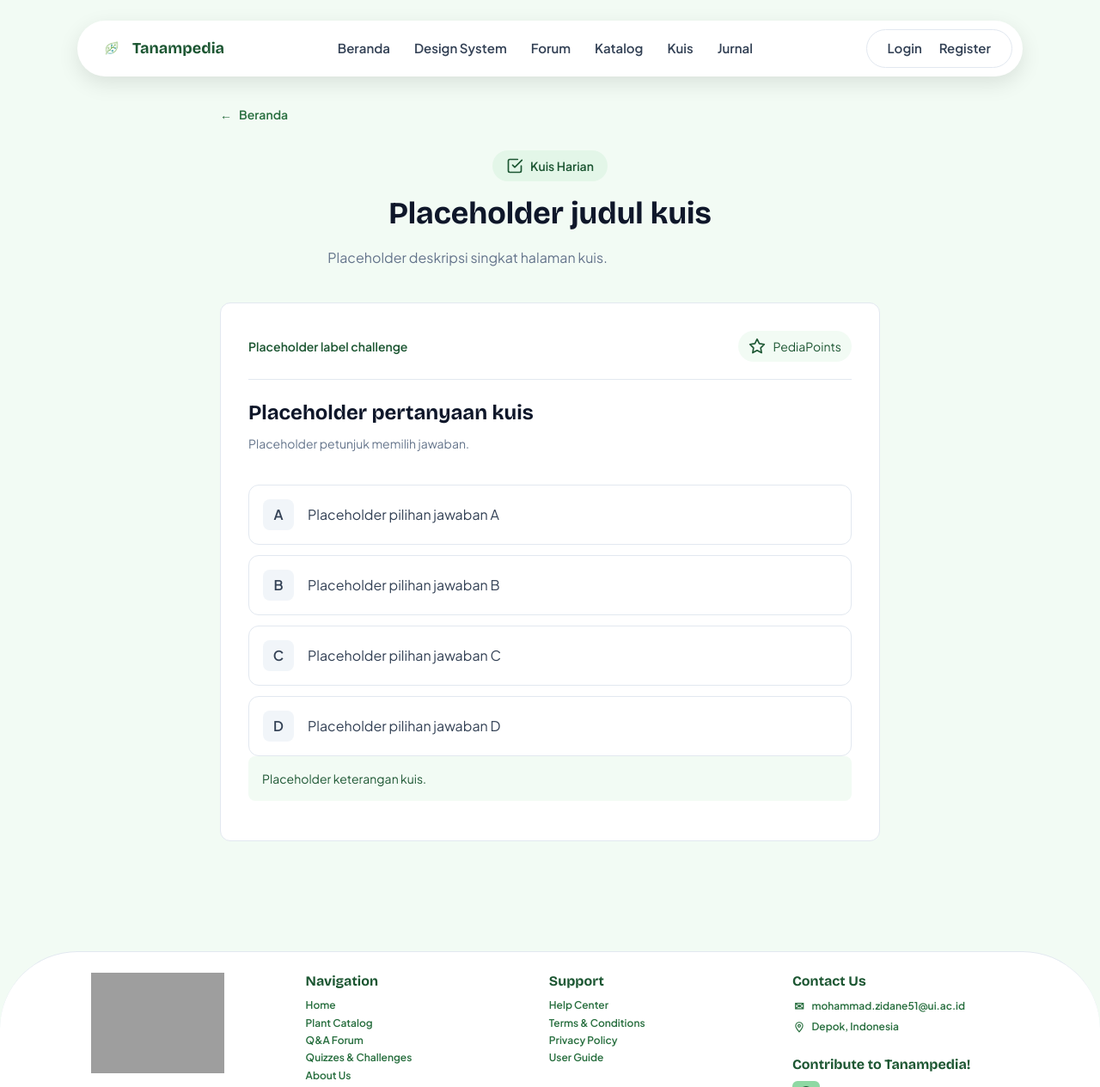
After one commit to PBP-Kelompok-F11/tanampedia, a Django app: page /kuis/ in a window 1280 px wide. The commit adds this page. Shown: the top 1265 px of the page at 86% size. Run offline with Django 5.2, Linux system fonts and the light colour scheme; some libraries are stand-ins or nearby versions; grey boxes are pictures that could not be loaded.

Commit message:
feat(quiz): add Tailwind quiz page

```diff
--- /dev/null
+++ b/quiz/apps.py
@@ -0,0 +1,6 @@
+from django.apps import AppConfig
+
+
+class QuizConfig(AppConfig):
+    default_auto_field = 'django.db.models.BigAutoField'
+    name = 'quiz'
--- /dev/null
+++ b/quiz/urls.py
@@ -0,0 +1,9 @@
+from django.urls import path
+
+from . import views
+
+app_name = 'quiz'
+
+urlpatterns = [
+    path('', views.today, name='today'),
+]
--- /dev/null
+++ b/quiz/views.py
@@ -0,0 +1,5 @@
+from django.shortcuts import render
+
+
+def today(request):
+    return render(request, 'quiz/today.html')
--- a/tanampedia/settings.py
+++ b/tanampedia/settings.py
@@ -60,6 +60,7 @@ INSTALLED_APPS = [
     'theme',
     'main',
     'accounts',
+    'quiz',
 ]
 
 TAILWIND_APP_NAME = 'theme'
--- a/tanampedia/urls.py
+++ b/tanampedia/urls.py
@@ -19,6 +19,7 @@ from django.urls import include, path
 
 urlpatterns = [
     path('admin/', admin.site.urls),
+    path('kuis/', include('quiz.urls')),
     path('', include('allauth.urls')),
     path('', include('accounts.urls')),
     path('', include('main.urls')),
--- a/templates/components/navbar.html
+++ b/templates/components/navbar.html
@@ -10,7 +10,7 @@
             <a href="{% url 'main:design_system' %}">Design System</a>
             <a href="#">Forum</a>
             <a href="#">Katalog</a>
-            <a href="#">Kuis</a>
+            <a href="{% url 'quiz:today' %}"{% if request.resolver_match.app_name == 'quiz' %} aria-current="page"{% endif %}>Kuis</a>
             <a href="#">Jurnal</a>
         </nav>
         <div class="navbar__auth">
--- a/templates/home.html
+++ b/templates/home.html
@@ -80,7 +80,7 @@
 
         <div class="lp-feature-card lp-reveal p-7 rounded-2xl">
             <div class="lp-feature-card__icon inline-flex items-center justify-center w-12 h-12 rounded-xl mb-4">{% include "icons/quiz-icon.svg" %}</div>
-            <h3 class="mb-2">Kuis &amp; Challenge Harian</h3>
+            <h3 class="mb-2"><a href="{% url 'quiz:today' %}">Kuis &amp; Challenge Harian</a></h3>
             <p>Uji pemahamanmu melalui kuis singkat setiap hari. Setiap jawaban benar menambah PediaPoints-mu.</p>
             <span class="lp-feature-card__points inline-flex items-center gap-[0.3rem] mt-4 px-2.5 py-1 rounded-full text-xs font-bold">{% include "icons/points-icon.svg" %} +PediaPoints</span>
         </div>
--- /dev/null
+++ b/templates/quiz/base.html
@@ -0,0 +1,12 @@
+{% extends 'base.html' %}
+
+{% block title %}Kuis Harian | Tanampedia{% endblock %}
+
+{% block content %}
+<div class="mx-auto max-w-3xl pb-12 [&_:focus-visible]:outline-2 [&_:focus-visible]:outline-offset-4 [&_:focus-visible]:outline-primary-600">
+    <a href="{% url 'main:home' %}" class="mb-8 inline-flex items-center gap-2 text-sm font-semibold">
+        <span aria-hidden="true">&larr;</span> Beranda
+    </a>
+    {% block quiz_content %}{% endblock %}
+</div>
+{% endblock %}
--- /dev/null
+++ b/templates/quiz/today.html
@@ -0,0 +1,40 @@
+{% extends 'quiz/base.html' %}
+
+{% block quiz_content %}
+<header class="mb-8 text-center sm:mb-10">
+    <span class="mb-4 inline-flex items-center gap-2 rounded-full bg-primary-100 px-4 py-2 text-sm font-semibold text-primary-700">
+        {% include 'icons/quiz-icon.svg' %}
+        Kuis Harian
+    </span>
+    {# Placeholder copy: replace these texts when the final wording is ready. #}
+    <h1 class="text-3xl sm:text-4xl">Placeholder judul kuis</h1>
+    <p class="mx-auto mb-0 max-w-xl text-grey-500">Placeholder deskripsi singkat halaman kuis.</p>
+</header>
+
+<section aria-labelledby="quiz-question" class="rounded-xl border border-grey-200 bg-raised p-5 sm:p-8">
+    <div class="mb-6 flex flex-wrap items-center justify-between gap-3 border-b border-grey-200 pb-5">
+        <span class="text-sm font-semibold text-primary-700">Placeholder label challenge</span>
+        <span class="inline-flex items-center gap-2 rounded-full bg-primary-50 px-3 py-2 text-sm text-primary-700">
+            {% include 'icons/points-icon.svg' %}
+            PediaPoints
+        </span>
+    </div>
+
+    <h2 id="quiz-question" class="text-xl sm:text-2xl">Placeholder pertanyaan kuis</h2>
+    <p id="quiz-answer-help" class="text-sm text-grey-500">Placeholder petunjuk memilih jawaban.</p>
+
+    <fieldset aria-describedby="quiz-answer-help" class="m-0 min-w-0 border-0 p-0">
+        <legend class="sr-only">Pilihan jawaban</legend>
+        <div class="mt-6 grid gap-3">
+            {% for letter in 'ABCD' %}
+            <button type="button" disabled class="flex w-full items-center gap-4 rounded-xl border border-grey-200 bg-raised p-4 text-left text-grey-700 disabled:cursor-not-allowed">
+                <span aria-hidden="true" class="grid size-9 shrink-0 place-items-center rounded-lg bg-grey-100 font-semibold text-grey-700">{{ letter }}</span>
+                <span class="min-w-0 break-words">Placeholder pilihan jawaban {{ letter }}</span>
+            </button>
+            {% endfor %}
+        </div>
+    </fieldset>
+
+    <p class="mb-0 mt-6 rounded-lg bg-primary-50 p-4 text-sm text-primary-700">Placeholder keterangan kuis.</p>
+</section>
+{% endblock %}
```
Also changed, not shown: quiz/__init__.py (added), theme/static/css/dist/styles.css.
